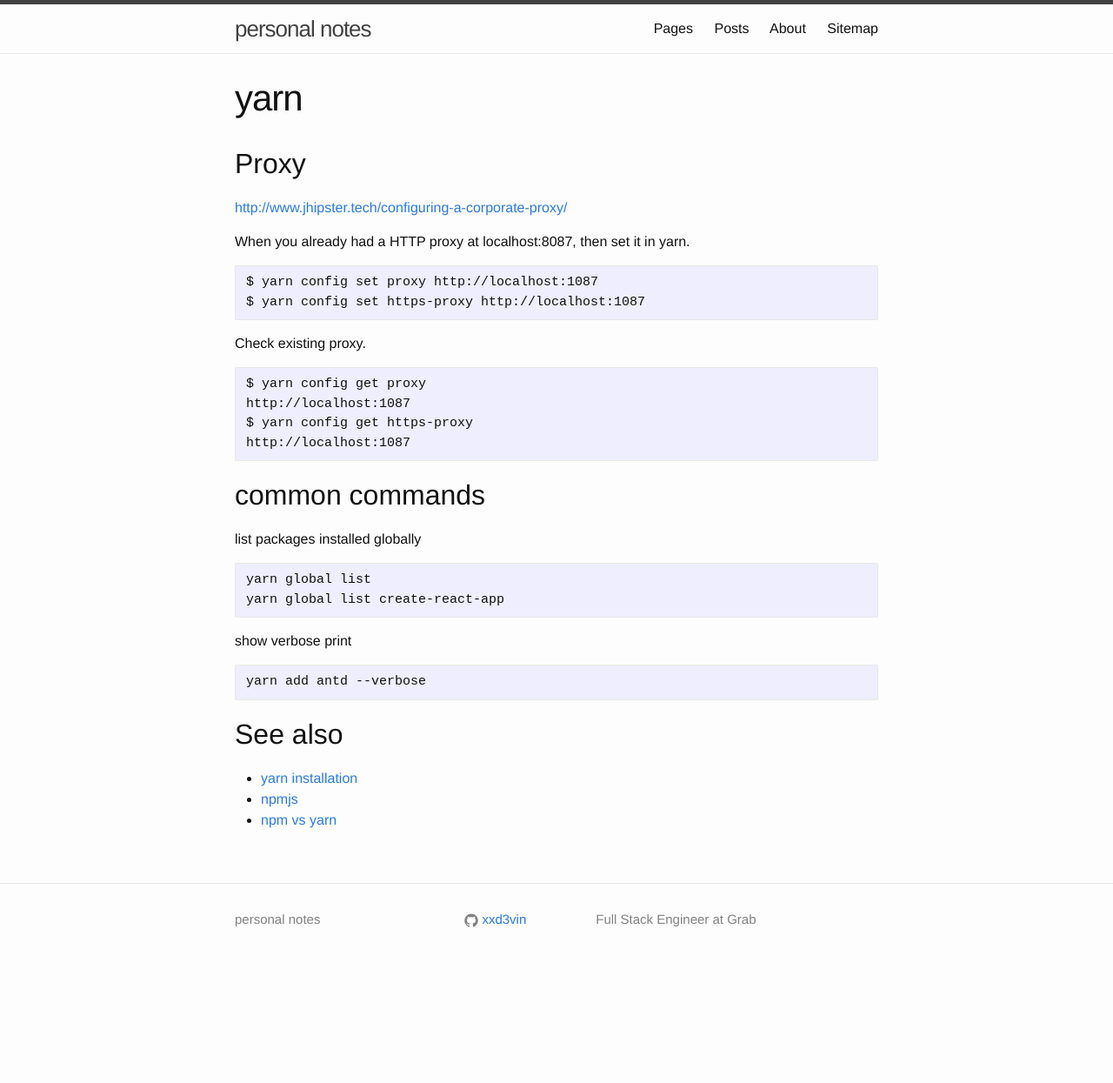
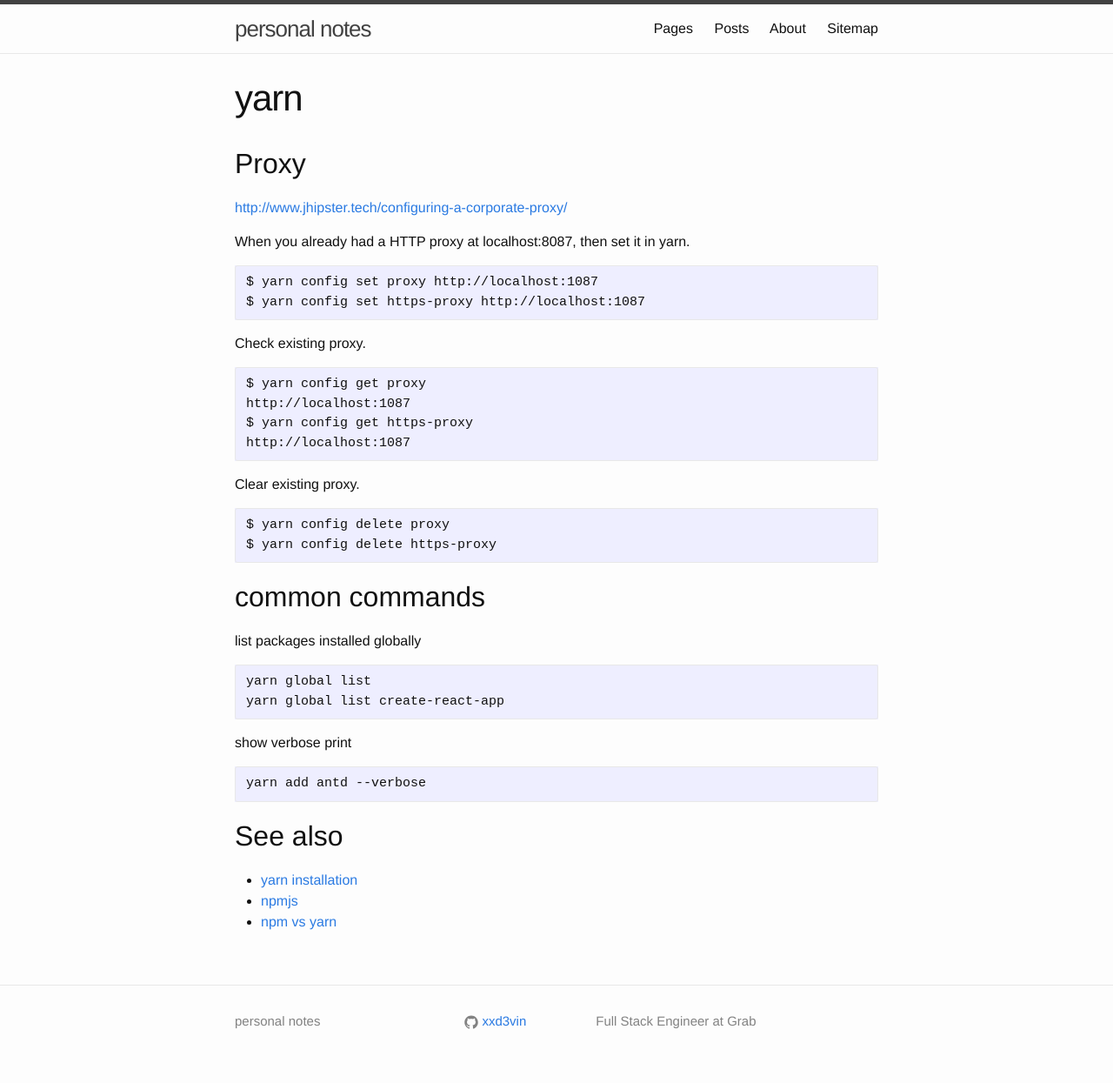
Before and after one commit to xx7y7xx/xx7y7xx.github.io, a Jekyll site: the page built from _pages/dev/yarn.md, in a window 1280 px wide. Shown: the whole page at 87% size. Built offline with Jekyll 4.4.1, drawn with Linux system fonts in a browser that asks for light colours; comment, search, counter and statistics services are not loaded; before the commit the page ends 1128 px from its top, so only the background shows below that.

Commit message:
yarn delete proxy

````diff
--- a/_pages/dev/yarn.md
+++ b/_pages/dev/yarn.md
@@ -25,6 +25,13 @@
 http://localhost:1087
 ```
 
+Clear existing proxy.
+
+```
+$ yarn config delete proxy
+$ yarn config delete https-proxy
+```
+
 ## common commands
 
 list packages installed globally
````
